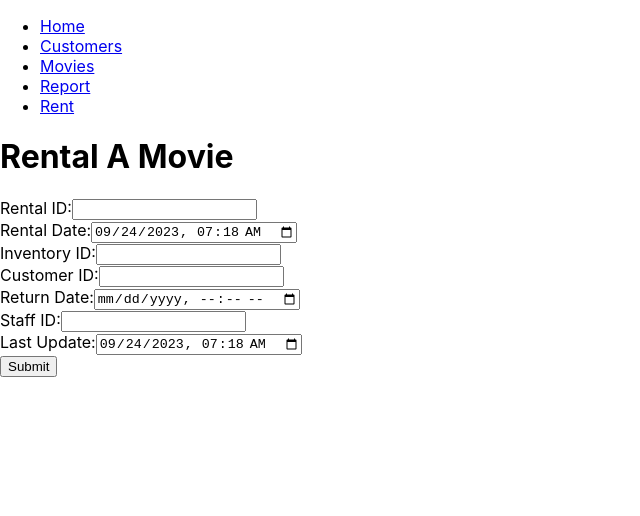
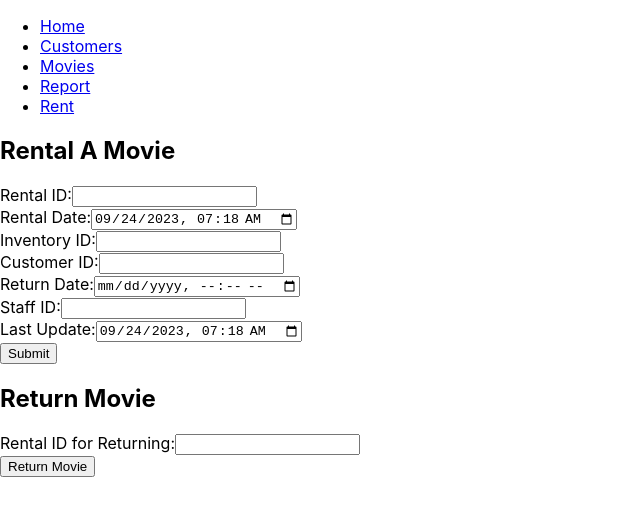
Before and after one commit to kdp8/reactfront, a React (Create React App) app: page /rent in a window 1280 px wide. Shown: the top 516 px of the page, without its empty margins (0-640 px from the left). Built offline with nearby package versions, Linux system fonts and the light colour scheme.

Commit message:
Return Feature Added.

```diff
--- a/src/components/customers.js
+++ b/src/components/customers.js
@@ -339,6 +339,7 @@ function Customer() {
           <table>
             <thead>
               <tr>
+                <th>Rental ID</th>
                 <th>Movie Title</th>
                 <th>Rental Date</th>
                 <th>Return Date</th>
@@ -347,6 +348,7 @@ function Customer() {
             <tbody>
               {rentedMovies.map((movie, index) => (
                 <tr key={index}>
+                  <td>{movie.rental_id}</td>
                   <td>{movie.film_title}</td>
                   <td>{movie.rental_date}</td>
                   <td>{movie.return_date}</td>
--- a/src/components/rent.js
+++ b/src/components/rent.js
@@ -32,9 +32,23 @@ function RentalForm() {
       console.log('Response headers:', error.response.headers);
     }
   }
+
+  const handleReturnMovie = async () => {
+    try {
+      const response = await axios.put(`http://127.0.0.1:8000/rental/${rentalId}/return/`);
+
+      console.log('Server Response:', response.data);
+    } catch (error) {
+      console.error('Error:', error);
+      console.log('Response data:', error.response.data);
+      console.log('Response status:', error.response.status);
+      console.log('Response headers:', error.response.headers);
+    }
+  }
+
   return (
     <div>
-      <h1>Rental A Movie</h1>
+      <h2>Rental A Movie</h2>
       <form onSubmit={handleSubmit}>
         <div>
           <label htmlFor="rentalId">Rental ID:</label>
@@ -101,6 +115,20 @@ function RentalForm() {
         </div>
         <button type="submit">Submit</button>
       </form>
+
+      <div>
+        <h2>Return Movie</h2>
+        <div>
+          <label htmlFor="returnMovieId">Rental ID for Returning:</label>
+          <input
+            type="number"
+            id="returnMovieId"
+            value={rentalId}
+            onChange={(e) => setRentalId(e.target.value)}
+          />
+        </div>
+        <button onClick={handleReturnMovie}>Return Movie</button>
+      </div>
     </div>
   );
 }
```
